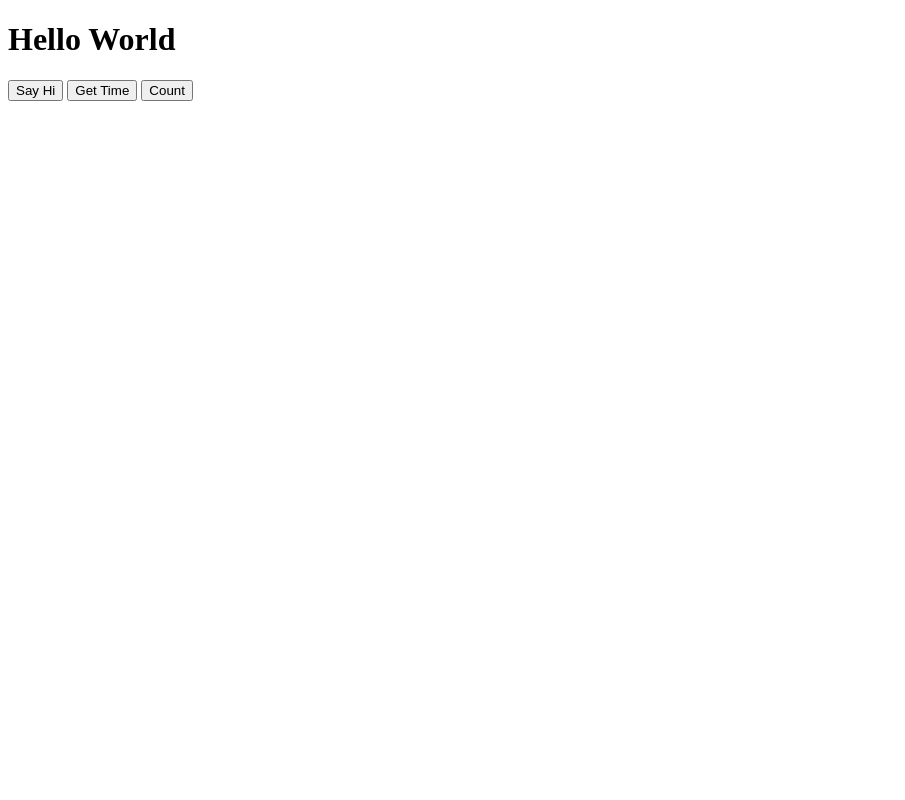
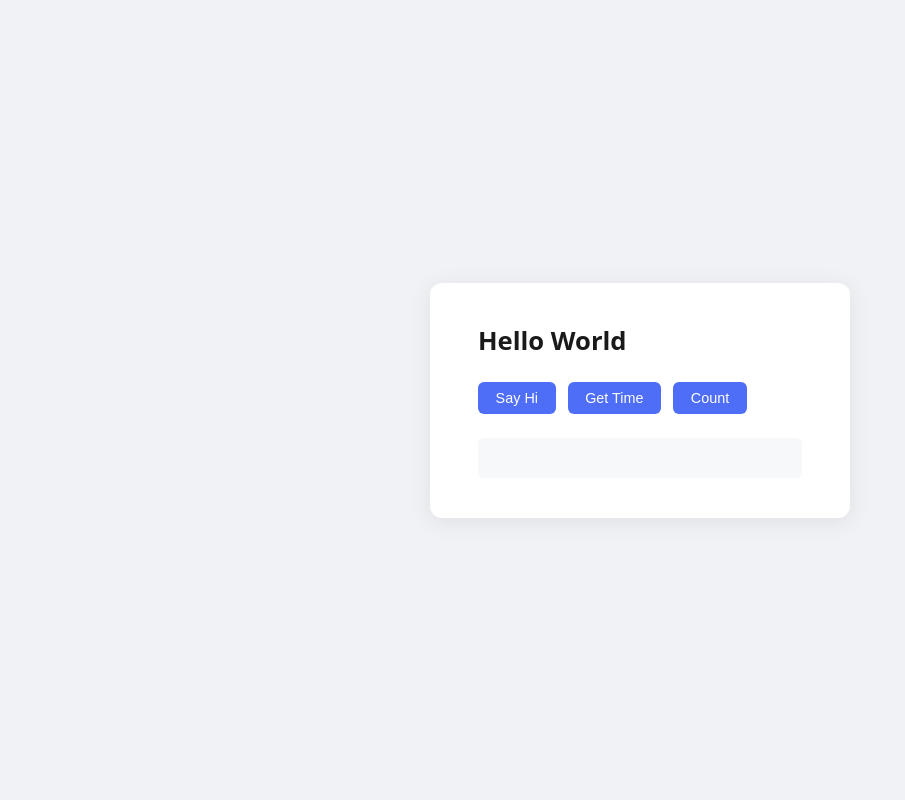
Before and after one commit to 001raimon/flask-hello, a Flask app: page / in a window 1280 px wide. Shown: the whole page, without its empty margins (0-905 px from the left). Run offline with Flask 3, Linux system fonts and the light colour scheme.

Commit message:
Add minimal styling to the page

```diff
--- /dev/null
+++ b/static/styles.css
@@ -0,0 +1,63 @@
+*, *::before, *::after {
+  box-sizing: border-box;
+  margin: 0;
+  padding: 0;
+}
+
+body {
+  min-height: 100vh;
+  display: flex;
+  align-items: center;
+  justify-content: center;
+  background: #f0f2f5;
+  font-family: system-ui, sans-serif;
+  color: #1a1a1a;
+}
+
+.card {
+  background: #fff;
+  border-radius: 12px;
+  box-shadow: 0 4px 24px rgba(0, 0, 0, 0.08);
+  padding: 2.5rem 3rem;
+  width: min(420px, 90vw);
+  display: flex;
+  flex-direction: column;
+  gap: 1.5rem;
+}
+
+h1 {
+  font-size: 1.6rem;
+  font-weight: 600;
+}
+
+.actions {
+  display: flex;
+  gap: 0.75rem;
+  flex-wrap: wrap;
+}
+
+button {
+  padding: 0.5rem 1.1rem;
+  border: none;
+  border-radius: 6px;
+  background: #4f6ef7;
+  color: #fff;
+  font-size: 0.9rem;
+  cursor: pointer;
+  transition: background 0.15s;
+}
+
+button:hover {
+  background: #3a58e0;
+}
+
+#output {
+  min-height: 2.5rem;
+  background: #f6f8fa;
+  border-radius: 6px;
+  padding: 0.75rem 1rem;
+  font-family: monospace;
+  font-size: 0.85rem;
+  color: #444;
+  word-break: break-all;
+}
--- a/templates/index.html
+++ b/templates/index.html
@@ -4,13 +4,18 @@
     <meta charset="UTF-8">
     <meta name="viewport" content="width=device-width, initial-scale=1.0">
     <title>Flask Hello</title>
+    <link rel="stylesheet" href="{{ url_for('static', filename='styles.css') }}">
 </head>
 <body>
+  <div class="card">
     <h1>Hello World</h1>
-    <button type="button" onclick="call('/api/hi')">Say Hi</button>
-    <button type="button" onclick="call('/api/time')">Get Time</button>
-    <button type="button" onclick="call('/api/count')">Count</button>
+    <div class="actions">
+      <button type="button" onclick="call('/api/hi')">Say Hi</button>
+      <button type="button" onclick="call('/api/time')">Get Time</button>
+      <button type="button" onclick="call('/api/count')">Count</button>
+    </div>
     <div id="output"></div>
+  </div>
     <script>
       async function call(url) {
         const res = await fetch(url);
```
